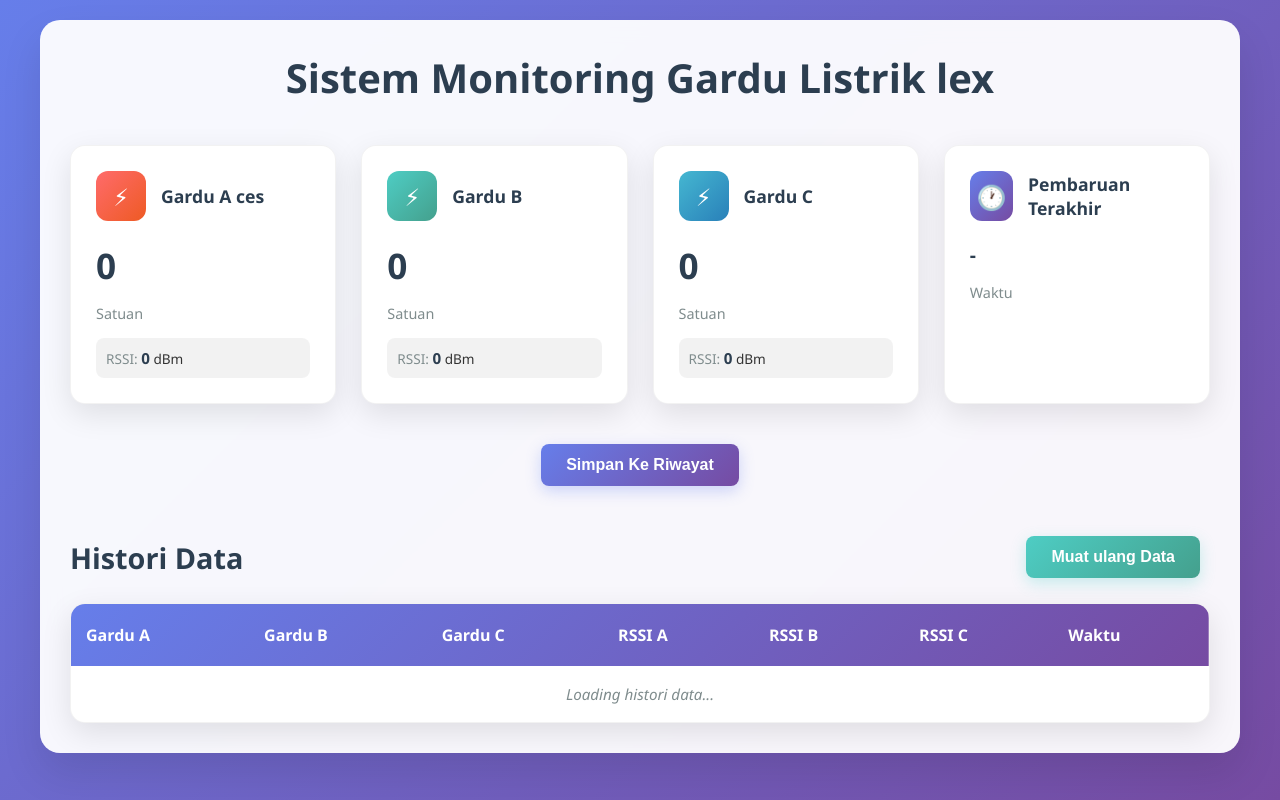
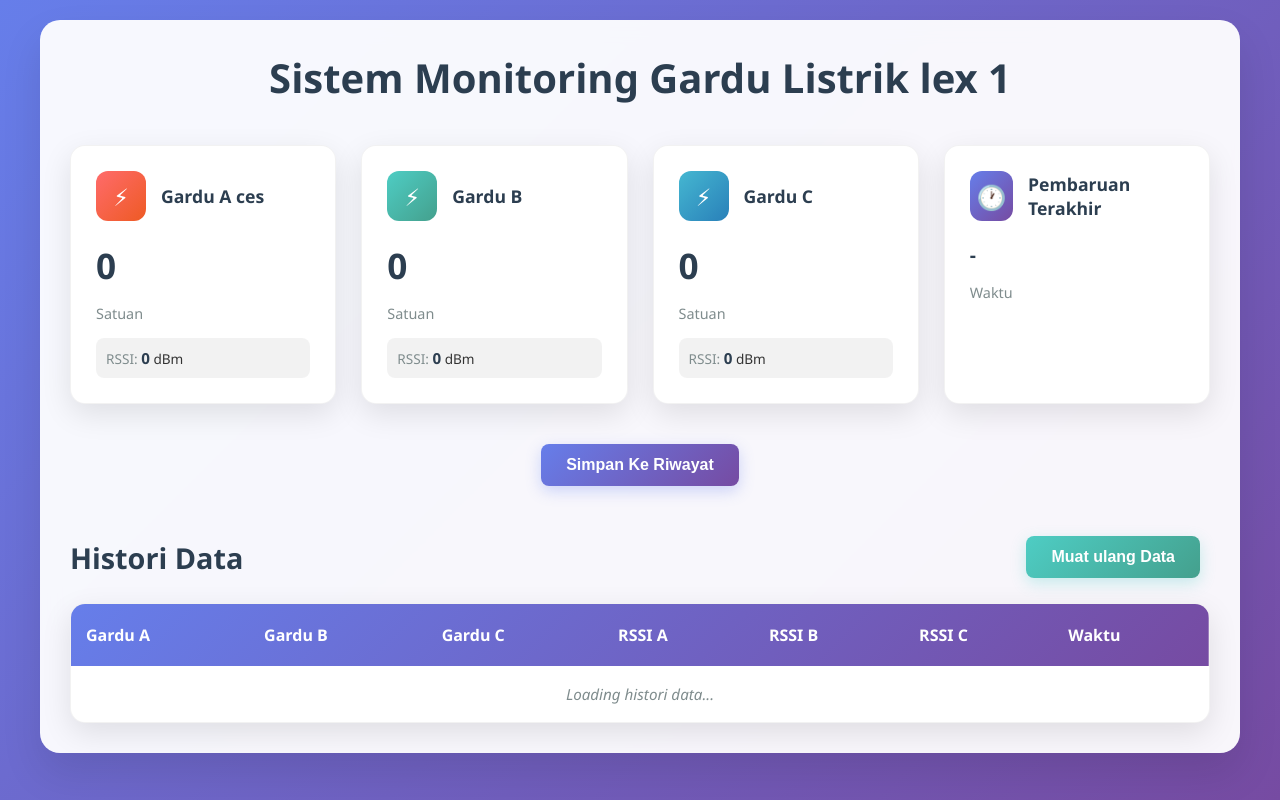
Before and after one commit to galihpermana292/skripsi-dika, a plain HTML site: page frontend2.html in a window 1280 px wide. Drawn offline with Linux system fonts and the light colour scheme; a script that the page names is missing.

Commit message:
Update frontend2.html

```diff
--- a/frontend2.html
+++ b/frontend2.html
@@ -327,7 +327,7 @@
 <body>
     <div class="container">
         <div class="header">
-            <h1>Sistem Monitoring Gardu Listrik lex </h1>
+            <h1>Sistem Monitoring Gardu Listrik lex 1 </h1>
             <p class="subtitle"></p>
         </div>
 
```
